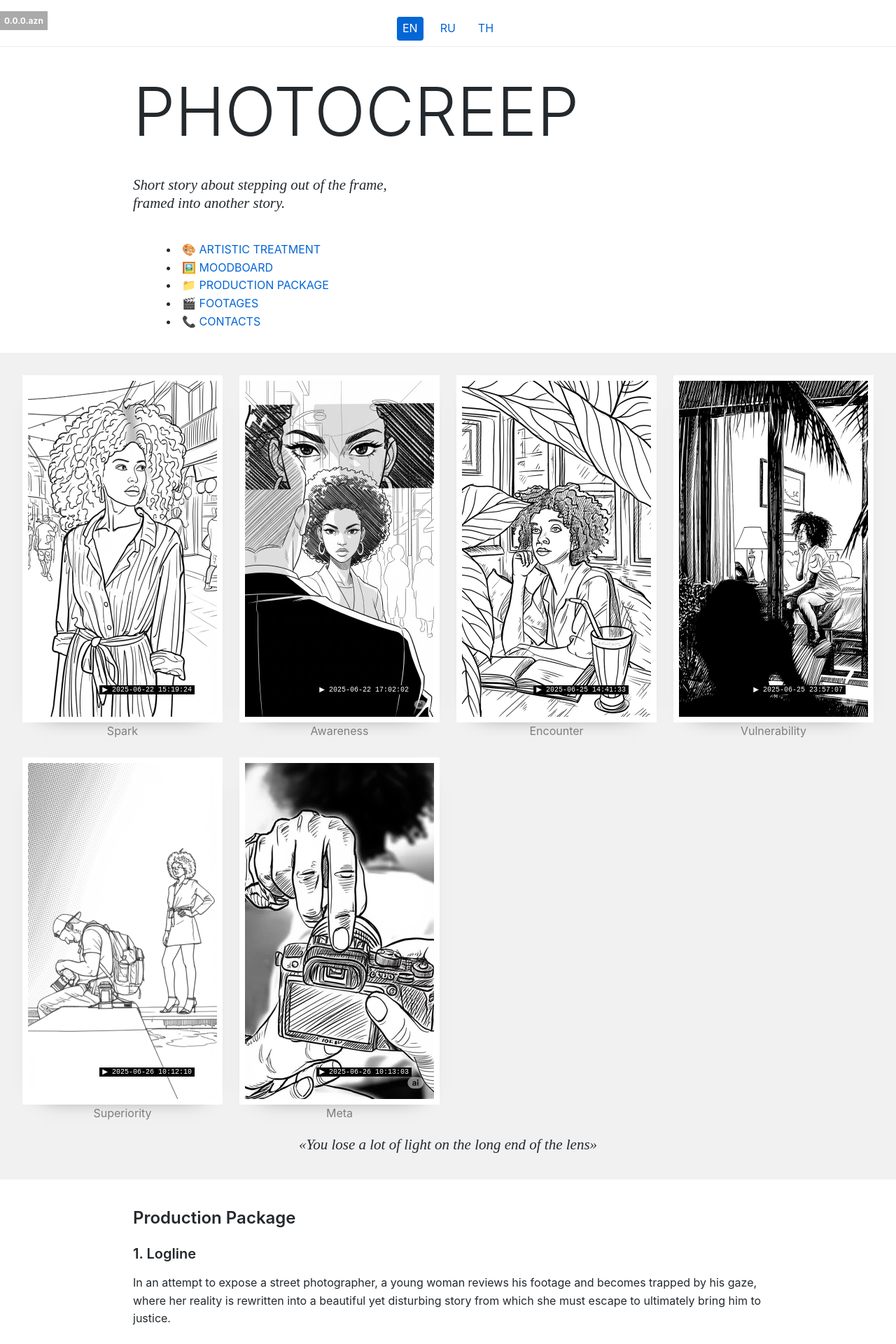
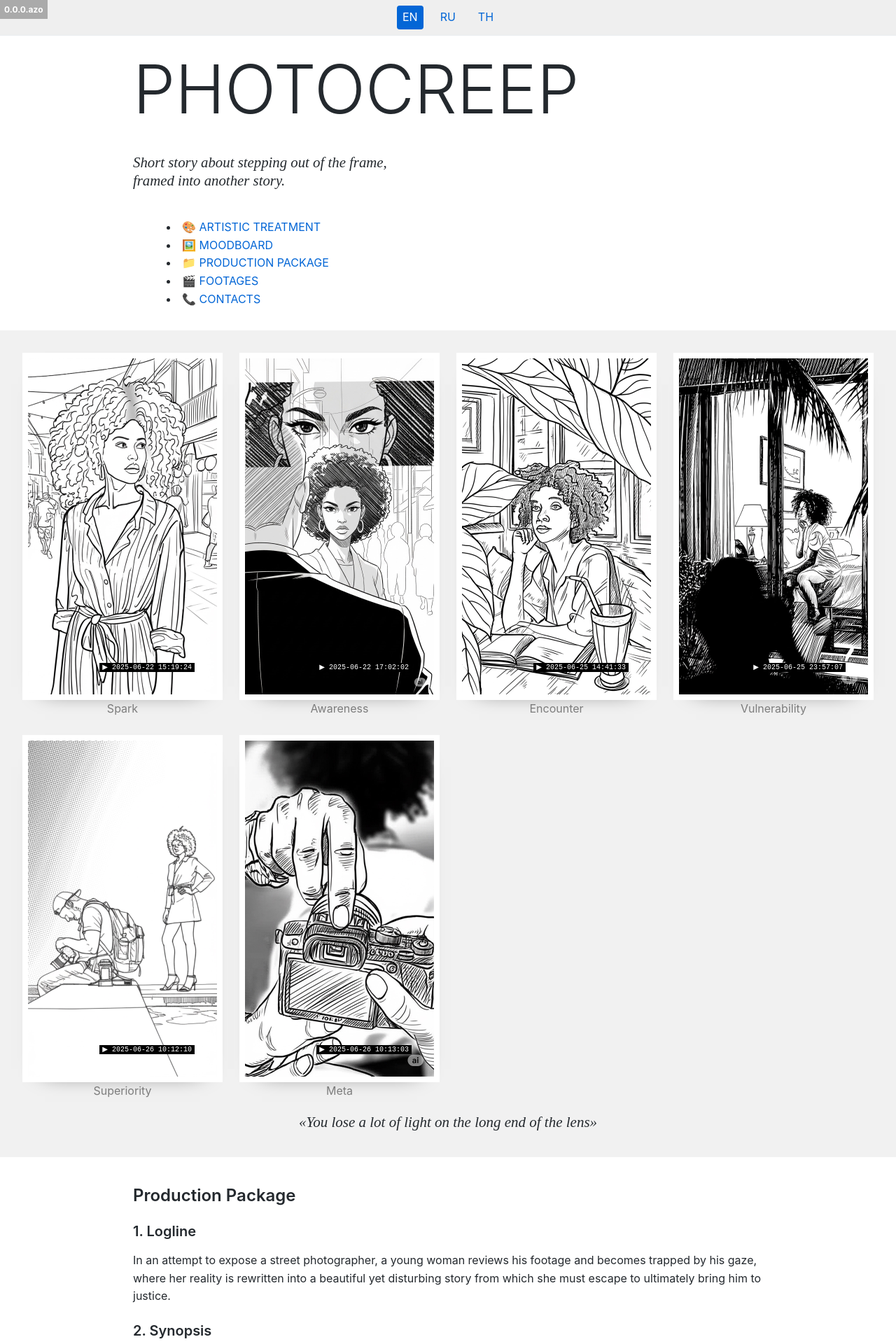
Before and after one commit to konstantinbarkalov/creeptographer, a Jekyll site: the page built from docs/en/index.md, in a window 1280 px wide. Shown: the top 1920 px of the page at 70% size. Built offline with Jekyll 4.4.1, drawn with Linux system fonts in a browser that asks for light colours; some of the changed text lies outside the part shown.

Commit message:
Update language selector styles by removing margin for improved layout consistency

```diff
--- a/docs/_config.yml
+++ b/docs/_config.yml
@@ -2,7 +2,7 @@ title: Photocreep
 description: A movie with line yet to be written
 baseurl: "/photocreep"
 url: "https://konstantinbarkalov.github.io"
-version: "0.0.0.azn"
+version: "0.0.0.azo"
 last_updated: 2025-06-23
 
 # Build settings
--- a/docs/assets/css/language-selector.css
+++ b/docs/assets/css/language-selector.css
@@ -2,9 +2,9 @@
 .language-selector {
     display: flex;
     justify-content: center;
-    margin: 1rem 0;
     padding: 0.5rem 0;
     border-bottom: 1px solid #eaecef;
+    background-color: #efefef;
 }
 
 .lang-link {
```
